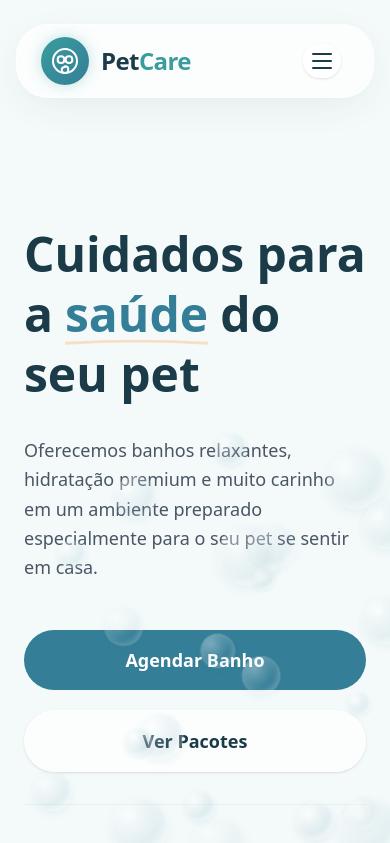
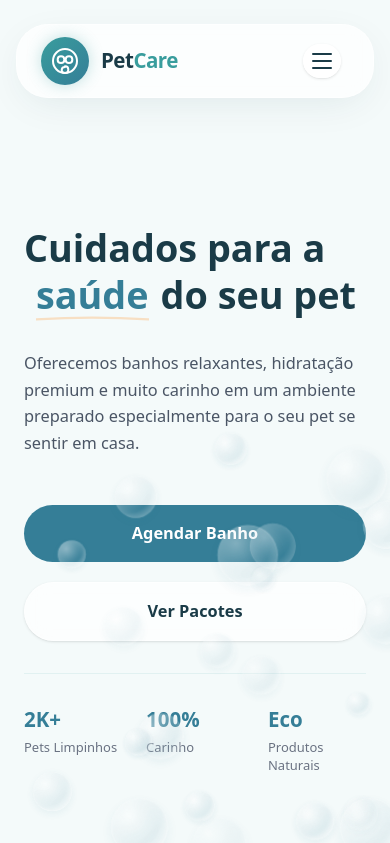
Before and after one commit to erickreisti/petcare-premium, a Next.js app: page / in a window 390 px wide. Shown: the top 843 px of the page. Built offline with nearby package versions, Linux system fonts and the light colour scheme.

Commit message:
feat: refatoracao da arquitetura, tipografia fluida e animacoes acessiveis

```diff
--- a/src/app/globals.css
+++ b/src/app/globals.css
@@ -1,6 +1,19 @@
 @import "tailwindcss";
 
 @theme {
+  /* Tipografia Fluida (Context-First) com Clamp */
+  --text-xs: clamp(0.75rem, 0.7rem + 0.25vw, 0.8rem);
+  --text-sm: clamp(0.8rem, 0.75rem + 0.25vw, 0.875rem);
+  --text-base: clamp(0.875rem, 0.8rem + 0.375vw, 1rem);
+  --text-lg: clamp(1rem, 0.9rem + 0.5vw, 1.125rem);
+  --text-xl: clamp(1.125rem, 1rem + 0.625vw, 1.25rem);
+  --text-2xl: clamp(1.25rem, 1.1rem + 0.75vw, 1.5rem);
+  --text-3xl: clamp(1.5rem, 1.25rem + 1.25vw, 1.875rem);
+  --text-4xl: clamp(1.875rem, 1.5rem + 1.875vw, 2.25rem);
+  --text-5xl: clamp(2.25rem, 1.75rem + 2.5vw, 3rem);
+  --text-6xl: clamp(2.5rem, 1.8rem + 3.5vw, 3.75rem);
+  --text-7xl: clamp(3rem, 2.2rem + 4vw, 4.5rem);
+
   /* Mapeamento das fontes (mantendo os nomes das classes para compatibilidade) */
   --font-work: var(--font-nunito);
   --font-ubuntu: var(--font-lilita);
--- a/src/components/layout/Footer.tsx
+++ b/src/components/layout/Footer/Footer.tsx
@@ -11,6 +11,9 @@ export default function Footer() {
   const currentYear = new Date().getFullYear();
 
   useGSAP(() => {
+    let mm = gsap.matchMedia();
+
+    mm.add("(prefers-reduced-motion: no-preference)", () => {
       // Reveal text links staggering
       gsap.from(".footer-link", {
         y: 20,
@@ -34,6 +37,7 @@ export default function Footer() {
           trigger: container.current,
           start: "top 90%"
         }
+      });
     });
   }, { scope: container });
 
--- a/src/components/layout/Header.tsx
+++ b/src/components/layout/Header/Header.tsx
@@ -2,10 +2,6 @@
 
 import { useState, useEffect, ReactNode } from "react";
 import Link from "next/link";
-import gsap from "gsap";
-import { useGSAP } from "@gsap/react";
-
-gsap.registerPlugin(useGSAP);
 
 import { motion, AnimatePresence } from "framer-motion";
 
--- a/src/components/sections/About/About.tsx
+++ b/src/components/sections/About/About.tsx
@@ -47,6 +47,8 @@ export default function About() {
   ];
 
   useGSAP(() => {
+    let mm = gsap.matchMedia();
+    mm.add("(prefers-reduced-motion: no-preference)", () => {
       // Animação de entrada da seção
       gsap.from(".about-text", {
         scrollTrigger: {
@@ -81,7 +83,7 @@ export default function About() {
         duration: 0.6,
         ease: "power2.out"
       });
-
+    });
   }, { scope: container });
 
   return (
--- a/src/components/sections/Hero.tsx
+++ b/src/components/sections/Hero/Hero.tsx
@@ -4,7 +4,6 @@ import Link from "next/link";
 import { useRef } from "react";
 import gsap from "gsap";
 import { useGSAP } from "@gsap/react";
-import ThreeBubble from "./ThreeBubble";
 
 gsap.registerPlugin(useGSAP);
 
@@ -13,6 +12,9 @@ export default function Hero() {
 
   useGSAP(
     () => {
+      let mm = gsap.matchMedia();
+
+      mm.add("(prefers-reduced-motion: no-preference)", () => {
         // Animações de Entrada (substituindo o Framer Motion)
         const tl = gsap.timeline({ defaults: { ease: "power3.out" } });
 
@@ -40,6 +42,7 @@ export default function Hero() {
             },
             "-=0.4",
           );
+      });
     },
     { scope: container },
   );
--- a/src/components/sections/Testimonials/Testimonials.tsx
+++ b/src/components/sections/Testimonials/Testimonials.tsx
@@ -56,6 +56,8 @@ export default function Testimonials() {
   const container = useRef<HTMLDivElement>(null);
 
   useGSAP(() => {
+    let mm = gsap.matchMedia();
+    mm.add("(prefers-reduced-motion: no-preference)", () => {
       // Parallax/Stagger effect on the cards
       gsap.from(".testimonial-wrapper", {
         y: 80,
@@ -79,6 +81,7 @@ export default function Testimonials() {
           trigger: container.current,
           start: "top 80%",
         }
+      });
     });
   }, { scope: container });
 
--- a/src/components/ui/Bubbles.tsx
+++ /dev/null
@@ -1,114 +0,0 @@
-"use client";
-import { useRef } from "react";
-import gsap from "gsap";
-import { useGSAP } from "@gsap/react";
-
-gsap.registerPlugin(useGSAP);
-
-export default function Bubbles() {
-  const container = useRef<HTMLDivElement>(null);
-
-  useGSAP(
-    () => {
-      if (!container.current) return;
-
-      const wrappers = gsap.utils.toArray<HTMLElement>(".bubble-wrapper");
-
-      wrappers.forEach((wrapper) => {
-        // Posição e estilo inicial aleatórios no wrapper (que lida com a subida)
-        gsap.set(wrapper, {
-          x: `random(0, ${window.innerWidth})`,
-          y: window.innerHeight + 100,
-          scale: "random(0.3, 1.0)",
-          opacity: "random(0.30, 0.65)",
-        });
-
-        // Animação de subida infinita no wrapper
-        gsap.to(wrapper, {
-          y: -200,
-          x: "+=random(-80, 80)",
-          duration: "random(10, 20)",
-          ease: "none",
-          repeat: -1,
-          delay: "random(0, 10)",
-          modifiers: {
-            // Adiciona um leve movimento senoidal (zig-zag natural)
-            x: gsap.utils.unitize(
-              (x) => parseFloat(x) + Math.sin(parseFloat(x) * 0.05) * 1.5,
-            ),
-          },
-        });
-      });
-
-      // Interatividade: Repulsão no inner div (para não matar a subida)
-      const handleMouseMove = (e: MouseEvent) => {
-        const mouseX = e.clientX;
-        const mouseY = e.clientY;
-
-        wrappers.forEach((wrapper) => {
-          const inner = wrapper.querySelector(".bubble-inner");
-          if (!inner) return;
-
-          const rect = wrapper.getBoundingClientRect();
-          const bubbleX = rect.left + rect.width / 2;
-          const bubbleY = rect.top + rect.height / 2;
-
-          const distX = bubbleX - mouseX;
-          const distY = bubbleY - mouseY;
-          const distance = Math.sqrt(distX * distX + distY * distY);
-
-          // Se o mouse estiver a menos de 150px da bolha
-          if (distance < 150) {
-            // Empurra o inner div para longe
-            gsap.to(inner, {
-              x: (distX / distance) * 60,
-              y: (distY / distance) * 60,
-              duration: 0.5,
-              ease: "power2.out",
-              overwrite: "auto",
-            });
-          } else {
-            // Retorna ao centro quando o mouse se afasta
-            gsap.to(inner, {
-              x: 0,
-              y: 0,
-              duration: 1.5,
-              ease: "power2.out",
-              overwrite: "auto",
-            });
-          }
-        });
-      };
-
-      window.addEventListener("mousemove", handleMouseMove);
-      return () => window.removeEventListener("mousemove", handleMouseMove);
-    },
-    { scope: container },
-  );
-
-  // Criamos 35 bolhas virtuais para maior volume
-  const bubbleArray = Array.from({ length: 35 });
-
-  return (
-    <div
-      ref={container}
-      className="fixed inset-0 pointer-events-none overflow-hidden z-50"
-    >
-      {bubbleArray.map((_, i) => (
-        <div
-          key={i}
-          className="bubble-wrapper absolute pointer-events-none"
-          style={{ width: "70px", height: "70px" }}
-        >
-          <div
-            className="bubble-inner w-full h-full rounded-full border border-white/70 shadow-[inset_0_0_20px_rgba(255,255,255,0.7),0_5px_15px_rgba(53,126,151,0.15)] backdrop-blur-sm pointer-events-none"
-            style={{
-              background:
-                "radial-gradient(circle at 30% 30%, rgba(255, 255, 255, 0.8) 0%, rgba(53, 126, 151, 0.2) 60%, rgba(255, 255, 255, 0.4) 100%)",
-            }}
-          />
-        </div>
-      ))}
-    </div>
-  );
-}
--- /dev/null
+++ b/src/components/ui/Bubbles/Bubbles.tsx
@@ -0,0 +1,118 @@
+"use client";
+import { useRef } from "react";
+import gsap from "gsap";
+import { useGSAP } from "@gsap/react";
+
+gsap.registerPlugin(useGSAP);
+
+export default function Bubbles() {
+  const container = useRef<HTMLDivElement>(null);
+
+  useGSAP(
+    () => {
+      if (!container.current) return;
+
+      let mm = gsap.matchMedia();
+
+      mm.add("(prefers-reduced-motion: no-preference)", () => {
+        const wrappers = gsap.utils.toArray<HTMLElement>(".bubble-wrapper");
+
+        wrappers.forEach((wrapper) => {
+          // Posição e estilo inicial aleatórios no wrapper (que lida com a subida)
+          gsap.set(wrapper, {
+            x: `random(0, ${window.innerWidth})`,
+            y: window.innerHeight + 100,
+            scale: "random(0.3, 1.0)",
+            opacity: "random(0.30, 0.65)",
+          });
+
+          // Animação de subida infinita no wrapper
+          gsap.to(wrapper, {
+            y: -200,
+            x: "+=random(-80, 80)",
+            duration: "random(10, 20)",
+            ease: "none",
+            repeat: -1,
+            delay: "random(0, 10)",
+            modifiers: {
+              // Adiciona um leve movimento senoidal (zig-zag natural)
+              x: gsap.utils.unitize(
+                (x) => parseFloat(x) + Math.sin(parseFloat(x) * 0.05) * 1.5,
+              ),
+            },
+          });
+        });
+
+        // Interatividade: Repulsão no inner div (para não matar a subida)
+        const handleMouseMove = (e: MouseEvent) => {
+          const mouseX = e.clientX;
+          const mouseY = e.clientY;
+
+          wrappers.forEach((wrapper) => {
+            const inner = wrapper.querySelector(".bubble-inner");
+            if (!inner) return;
+
+            const rect = wrapper.getBoundingClientRect();
+            const bubbleX = rect.left + rect.width / 2;
+            const bubbleY = rect.top + rect.height / 2;
+
+            const distX = bubbleX - mouseX;
+            const distY = bubbleY - mouseY;
+            const distance = Math.sqrt(distX * distX + distY * distY);
+
+            // Se o mouse estiver a menos de 150px da bolha
+            if (distance < 150) {
+              // Empurra o inner div para longe
+              gsap.to(inner, {
+                x: (distX / distance) * 60,
+                y: (distY / distance) * 60,
+                duration: 0.5,
+                ease: "power2.out",
+                overwrite: "auto",
+              });
+            } else {
+              // Retorna ao centro quando o mouse se afasta
+              gsap.to(inner, {
+                x: 0,
+                y: 0,
+                duration: 1.5,
+                ease: "power2.out",
+                overwrite: "auto",
+              });
+            }
+          });
+        };
+
+        window.addEventListener("mousemove", handleMouseMove);
+        return () => window.removeEventListener("mousemove", handleMouseMove);
+      });
+    },
+    { scope: container },
+  );
+
+  // Criamos 35 bolhas virtuais para maior volume
+  const bubbleArray = Array.from({ length: 35 });
+
+  return (
+    <div
+      ref={container}
+      className="fixed inset-0 pointer-events-none overflow-hidden z-50"
+    >
+      {bubbleArray.map((_, i) => (
+        <div
+          key={i}
+          className="bubble-wrapper absolute pointer-events-none"
+          style={{ width: "70px", height: "70px" }}
+        >
+          <div
+            className="bubble-inner w-full h-full rounded-full border border-white/70 shadow-[inset_0_0_20px_rgba(255,255,255,0.7),0_5px_15px_rgba(53,126,151,0.15)] backdrop-blur-sm pointer-events-none"
+            style={{
+              background:
+                "radial-gradient(circle at 30% 30%, rgba(255, 255, 255, 0.8) 0%, rgba(53, 126, 151, 0.2) 60%, rgba(255, 255, 255, 0.4) 100%)",
+            }}
+          />
+        </div>
+      ))}
+    </div>
+  );
+}
```
Also changed, not shown: src/app/page.tsx (+4 -4 lines), src/components/sections/Prices/Prices.tsx (+15 -1 lines), src/components/sections/Services/Services.tsx (+12 -1 lines). Lines whose indentation alone changed are shown as unchanged.
